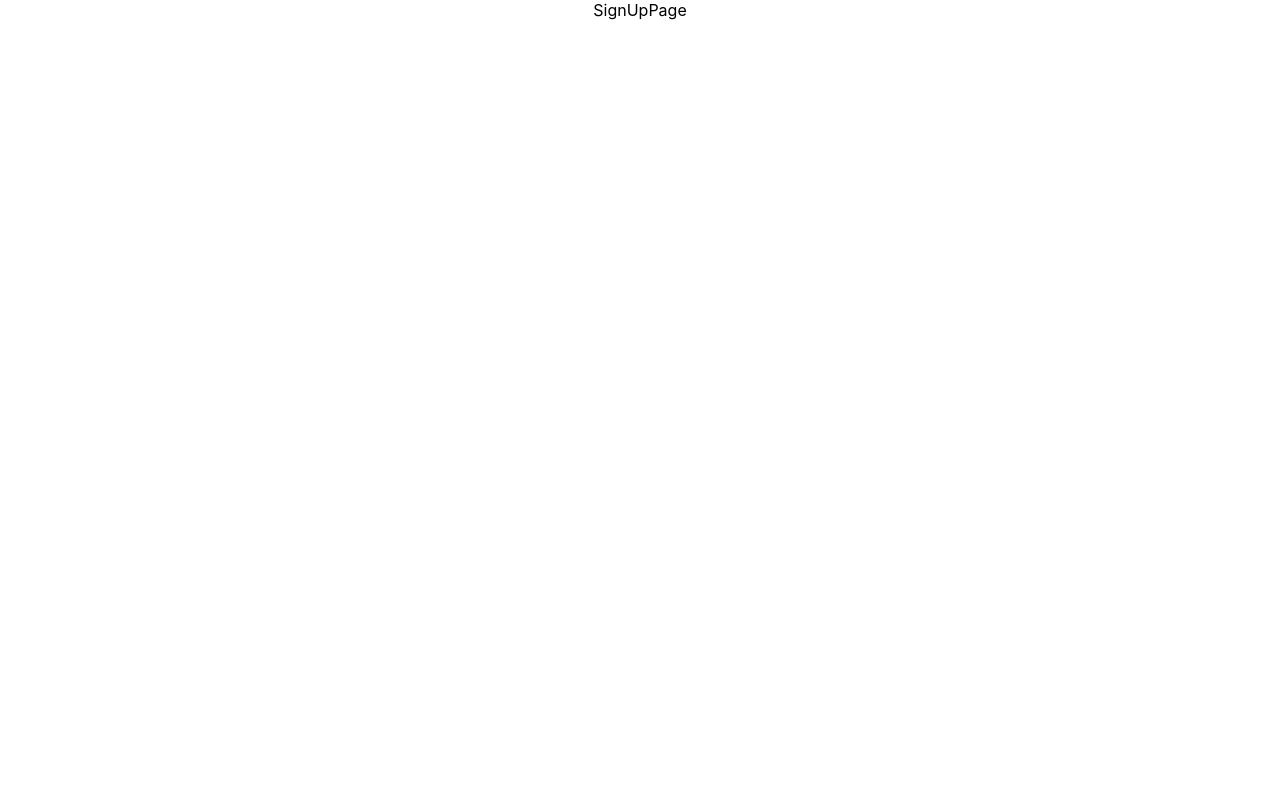
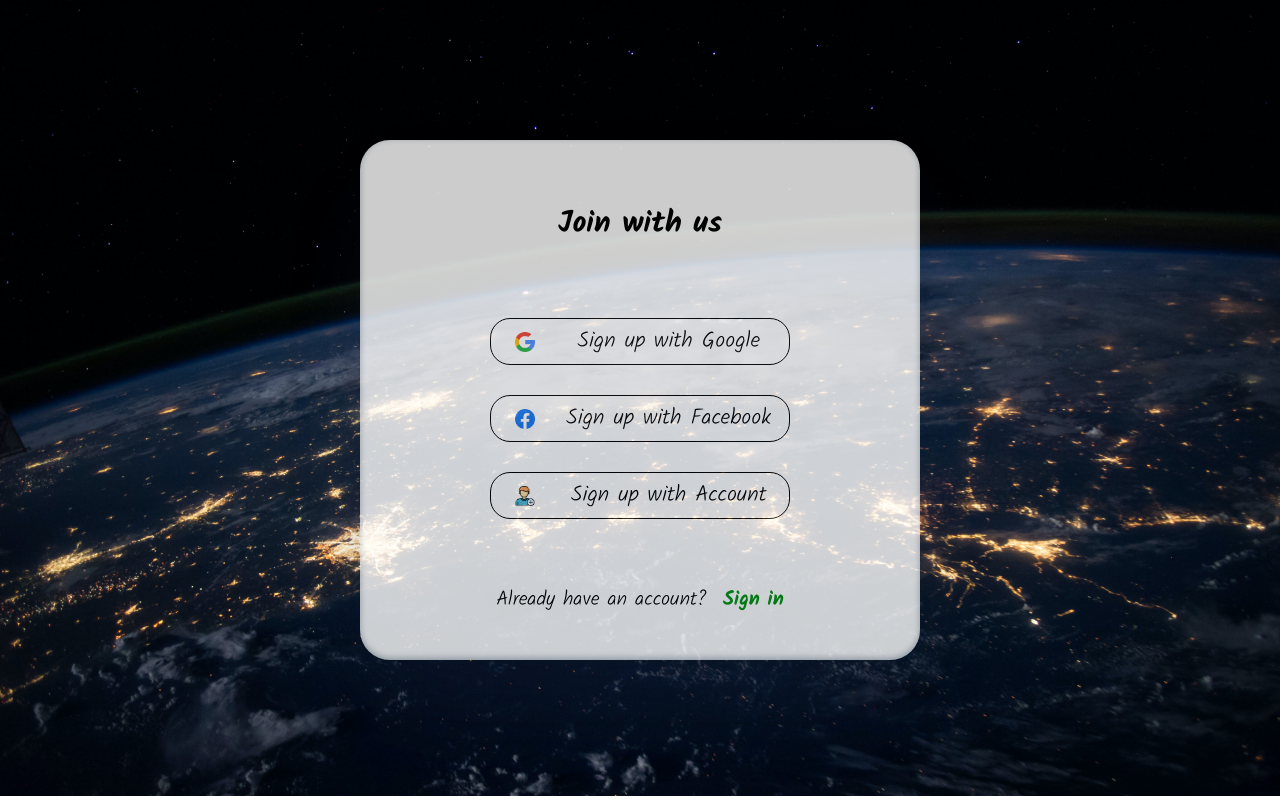
Before and after one commit to Kioku-Shippuden/blog, a React (Create React App) app: page /sign_up in a window 1280 px wide. Built offline with nearby package versions, Linux system fonts and the light colour scheme.

Commit message:
Add UI Sign Up Page

```diff
--- a/src/components/SignInComponent/SignInOptionComponent/SignInOption.js
+++ b/src/components/SignInComponent/SignInOptionComponent/SignInOption.js
@@ -1,8 +1,13 @@
 import React from 'react'
 import './SignInOption.scss'
+import { useNavigate } from 'react-router-dom';
 
 function SignInOption(props) {
   const {displayAccountOption} = props;
+  const navigate = useNavigate();
+  const navigateSignUp = () => {
+    navigate('/sign_up')
+  }
   return (
     <div className='sign-in-options'>
       <div className='header'>Welcome back</div>
@@ -29,7 +34,7 @@ function SignInOption(props) {
       <div className='footer'>
         <div className='element'>
           <div>No account? &nbsp;</div>
-          <div className='highlight'>Create one</div>
+          <div className='highlight' onClick={navigateSignUp}>Create one</div>
         </div>
         <div className='element'>
           <div>Forgot email or trouble signning in? &nbsp;</div>
--- a/src/components/SignInComponent/SignInOptionComponent/SignInOption.scss
+++ b/src/components/SignInComponent/SignInOptionComponent/SignInOption.scss
@@ -45,6 +45,7 @@
             .highlight {
                 font-weight: 700;
                 color: #059213;
+                cursor: pointer;
             }
         }
     }
--- a/src/components/SignUpComponent/SignUpByEmailComponent/SignUpByEmail.js
+++ b/src/components/SignUpComponent/SignUpByEmailComponent/SignUpByEmail.js
@@ -1,8 +1,50 @@
 import React from 'react'
+import './SignUpByEmail.scss';
 
-function SignUpByEmail() {
+function SignUpByEmail(props) {
+  const {displayAllOption} = props;
   return (
-    <div>SignUpByEmail</div>
+    <div className='sign-up-email'>
+      <div className='header'>Sign up with email</div>
+      <div className='sub-header'>
+        <div>Enter your information to</div>
+        <div>create an account</div>
+      </div>
+      <div className='infor-box'>
+        <div className='box-element'>
+          <div className='title'>Email:</div>
+          <div className='input'>
+            <input type="text" name="name" />
+          </div>
+        </div>
+        <div className='box-element'>
+          <div className='title'>Username:</div>
+          <div className='input'>
+            <input type="text" name="name" />
+          </div>
+        </div>
+        <div className='box-element'>
+          <div className='title'>Date of births:</div>
+          <div className='input'>
+            <input type="text" name="name" />
+          </div>
+        </div>
+        <div className='box-element'>
+          <div className='title'>Password:</div>
+          <div className='input'>
+            <input type="text" name="name" />
+          </div>
+        </div>
+        <div className='box-element'>
+          <div className='title'>Confirm:</div>
+          <div className='input'>
+            <input type="text" name="name" />
+          </div>
+        </div>
+      </div>
+      <div className='sign-in-btn'>Sign up</div>
+      <div className='footer' onClick={displayAllOption}>&lt; All sign up options</div>
+    </div>
   )
 }
 
--- a/src/components/SignUpComponent/SignUpByEmailComponent/SignUpByEmail.scss
+++ b/src/components/SignUpComponent/SignUpByEmailComponent/SignUpByEmail.scss
@@ -0,0 +1,59 @@
+.sign-up-email{
+    padding: 30px;
+    font-family: 'Kalam', cursive;
+    .header {
+        margin: 10px 0;
+        font-weight: 700;
+        font-size: 30px;
+    }
+    .sub-header {
+        margin: 10px 0;
+        font-size: 25px;
+        font-weight: 400;
+    }
+    .infor-box {
+        padding: 10px;
+        font-size: 20px;
+        font-weight: 400;
+        margin: 10px 20px;
+        .box-element {
+            display: flex;
+            flex-direction: row;
+            align-items: center;
+            .title {
+                flex: 1 1 40%;
+                text-align: left;
+            }
+            .input {
+                flex: 1 1 60%;
+                border-bottom: 1px solid #000000;
+                input {
+                    width: 95%;
+                    border: none;
+                    font-size: 18px;
+                    padding: 5px 10px;
+                    font-family: 'Kalam', cursive;
+                }
+            }
+        }
+    }
+    .sign-in-btn {
+        width: 30%;
+        padding: 10px;
+        font-size: 20px;
+        font-weight: 700;
+        cursor: pointer;
+        color: #ffffff;
+        margin-left: auto;
+        margin-right: auto;
+        border-radius: 20px;
+        background-color: #000000;
+    }
+    .footer {
+        margin-top: 20px;
+        font-size: 20px;
+        font-weight: 300;
+        color: #059213;
+        cursor: pointer;
+    }
+}
--- a/src/components/SignUpComponent/SignUpOptionComponent/SignUpOption.js
+++ b/src/components/SignUpComponent/SignUpOptionComponent/SignUpOption.js
@@ -1,8 +1,44 @@
 import React from 'react'
+import './SignUpOption.scss';
+import { useNavigate } from 'react-router-dom';
 
-function SignUpOption() {
+function SignUpOption(props) {
+  const {displayAccountOption} = props;
+  const navigate = useNavigate();
+  const navigateSignIn = () => {
+    navigate('/sign_in')
+  }
+
   return (
-    <div>SignUpOption</div>
+    <div className='sign-up-options'>
+      <div className='header'>Join with us</div>
+      <div className='body'>
+        <div className='option'>
+          <div className='image'>
+            <img src="/google-logo.png" alt="google option" />
+          </div>
+          <div className='text'>Sign up with Google</div>
+        </div>
+        <div className='option'>
+          <div className='image'>
+            <img src="/facebook-logo.png" alt="facebook option" />
+          </div>
+          <div className='text'>Sign up with Facebook</div>
+        </div>
+        <div className='option' onClick={displayAccountOption}>
+          <div className='image'>
+            <img src="/account-logo.png" alt="account option" />
+          </div>
+          <div className='text'>Sign up with Account</div>
+        </div>
+      </div>
+      <div className='footer'>
+        <div className='element'>
+          <div>Already have an account? &nbsp;</div>
+          <div className='highlight' onClick={navigateSignIn}>Sign in</div>
+        </div>
+      </div>
+    </div>
   )
 }
 
--- a/src/components/SignUpComponent/SignUpOptionComponent/SignUpOption.scss
+++ b/src/components/SignUpComponent/SignUpOptionComponent/SignUpOption.scss
@@ -0,0 +1,52 @@
+.sign-up-options{
+    padding: 50px 20px;
+    font-family: 'Kalam', cursive;
+    .header {
+        margin: 10px 0;
+        font-weight: 700;
+        font-size: 30px;
+    }
+    .body {
+        margin: 30px;
+        padding: 10px;
+        .option {
+          margin: 30px 70px;
+          padding: 5px;
+          font-size: 22px;
+          font-weight: 300;
+          border-radius: 20px;
+          border: 1px solid #000000;
+          display: flex;
+          cursor: pointer;
+          .image {
+            flex: 1 1 15%;
+            display: flex;
+            align-items: center;
+            justify-content: center;
+            img {
+                width: 20px;
+                height: 20px;
+            }
+          }
+          .text {
+            flex: 1 1 75%;
+          }
+        }
+    }
+    .footer {
+        font-size: 20px;
+        font-weight: 300;
+        line-height: 22px;
+        .element {
+            margin: 10px;
+            display: flex;
+            flex-direction: row;
+            justify-content: center;
+            .highlight {
+                font-weight: 700;
+                color: #059213;
+                cursor: pointer;
+            }
+        }
+    }
+}
--- a/src/pages/SignUpPage/SignUpPage.js
+++ b/src/pages/SignUpPage/SignUpPage.js
@@ -1,8 +1,39 @@
-import React from 'react'
+import React, {useState} from 'react'
+import Backgound from '../../components/BackgroundComponent/Backgound';
+import SignUpOption from '../../components/SignUpComponent/SignUpOptionComponent/SignUpOption';
+import SignUpByEmail from '../../components/SignUpComponent/SignUpByEmailComponent/SignUpByEmail';
+import './SignUpPage.scss';
 
 function SignUpPage() {
+  const [isAllOption, setIsAllOption] = useState(true);
+  const [isAccountOption, setIsAccountOption] = useState(false);
+
+  const displayAllOption = () => {
+    setIsAllOption(true);
+    setIsAccountOption(false);
+  }
+
+  const displayAccountOption = () => {
+    setIsAllOption(false);
+    setIsAccountOption(true);
+  }
+
   return (
-    <div>SignUpPage</div>
+    <div className='sign-up-page'>
+      <div className='background'>
+        <Backgound />
+      </div>
+      <div className='sign-up-component'>
+        {
+          isAllOption === true &&
+          <SignUpOption displayAccountOption={displayAccountOption}/>
+        }
+        {
+          isAccountOption === true &&
+          <SignUpByEmail displayAllOption={displayAllOption}/>
+        }
+      </div>
+    </div>
   )
 }
 
--- a/src/pages/SignUpPage/SignUpPage.scss
+++ b/src/pages/SignUpPage/SignUpPage.scss
@@ -0,0 +1,27 @@
+@import url('https://fonts.googleapis.com/css2?family=Kalam:wght@300;400;700&display=swap');
+@import '../../components/BackgroundComponent/Background.scss',
+        '../../components/SignUpComponent/SignUpByEmailComponent/SignUpByEmail.scss',
+        '../../components/SignUpComponent/SignUpOptionComponent/SignUpOption.scss';
+
+.sign-up-page {
+    height: 100%;
+    width: 100%;
+    display: flex;
+    flex-direction: column;
+    position: relative;
+    .background {
+        height: 99.5%;
+    }
+    .sign-up-component {
+        position: absolute;
+        top: 50%;
+        left: 50%;
+        width: 70vh;
+        opacity: 0.8;
+        height: 65vh;
+        border-radius: 30px;
+        background-color: white;
+        transform: translate(-50%, -50%);
+        box-shadow: rgba(50, 50, 93, 0.25) 0px 50px 100px -20px, rgba(0, 0, 0, 0.3) 0px 30px 60px -30px, rgba(10, 37, 64, 0.35) 0px -2px 6px 0px inset;
+    }
+}
```
Also changed, not shown: src/pages/SignInPage/SignInPage.js (+6 -7 lines).
